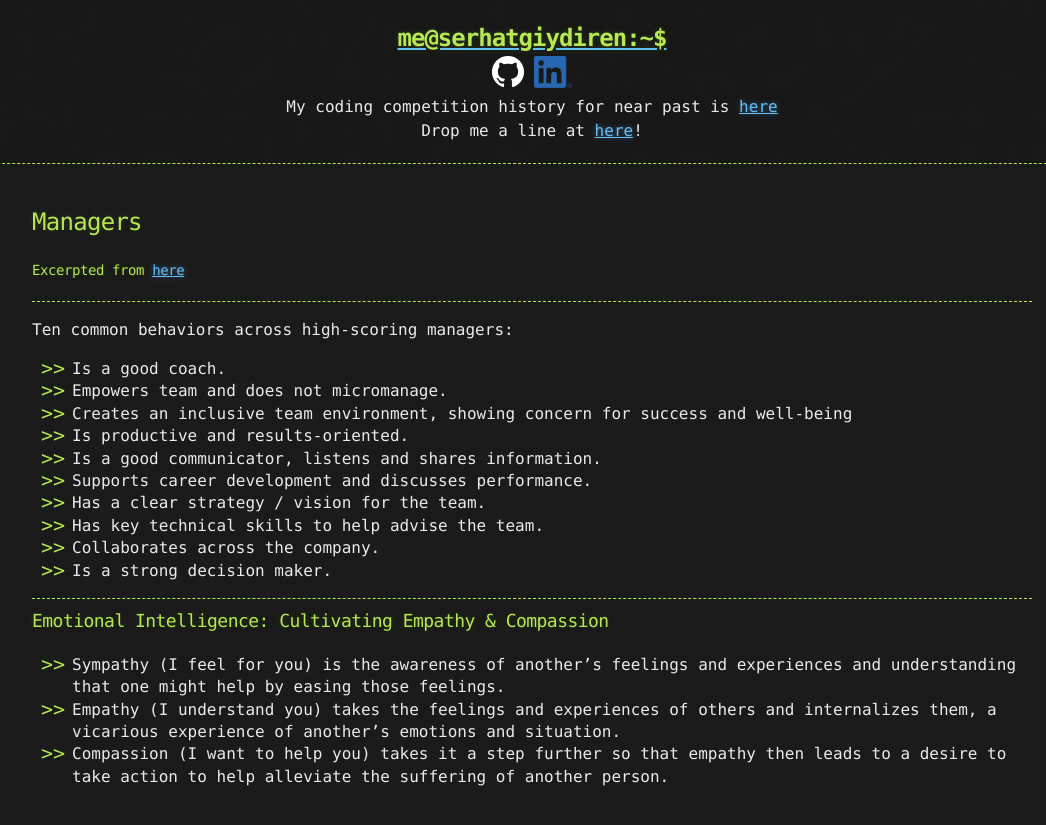
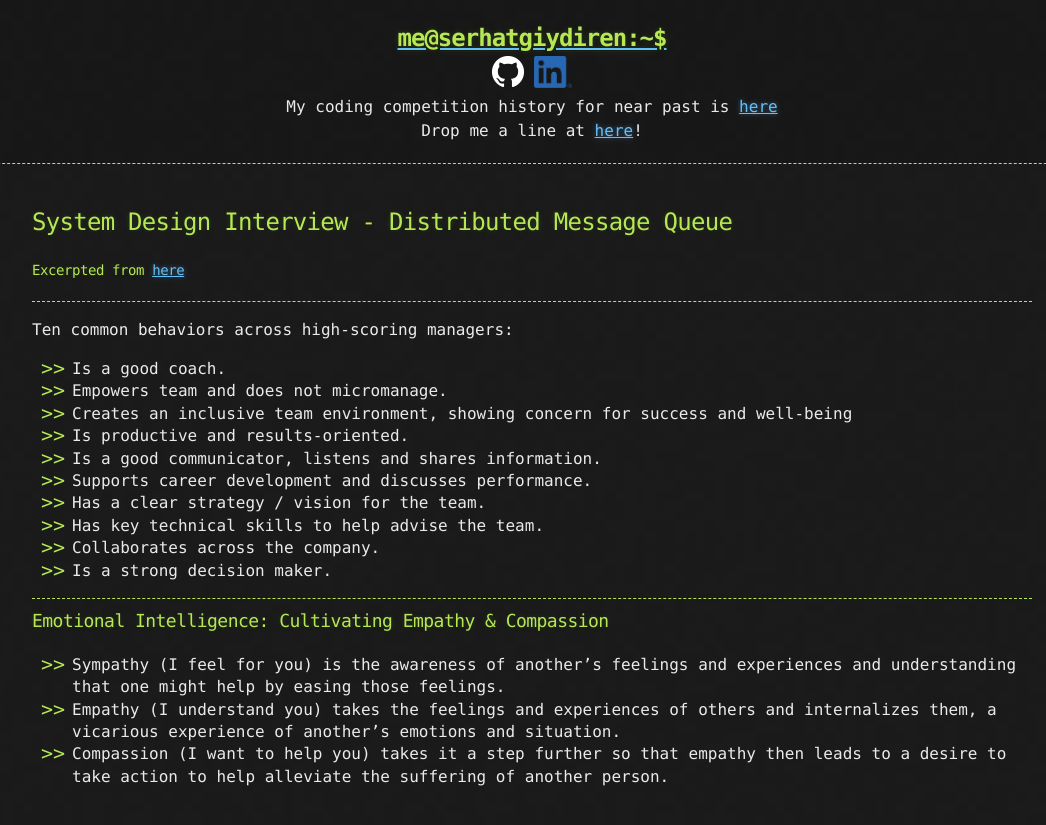
Before and after one commit to goodHunter27/serhatgiydiren.github.io, a Jekyll site: the page built from _posts/2020-01-14-system-design-interview-distributed-message-queue.md, in a window 1280 px wide. Shown: the top 825 px of the page, without its empty margins (108-1154 px from the left). Built offline with Jekyll 4.4.1, drawn with Linux system fonts in a browser that asks for light colours.

Commit message:
Update 2020-01-14-system-design-interview-distributed-message-queue.md

```diff
--- a/_posts/2020-01-14-system-design-interview-distributed-message-queue.md
+++ b/_posts/2020-01-14-system-design-interview-distributed-message-queue.md
@@ -1,9 +1,9 @@
 ---
-title: Managers
+title: System Design Interview - Distributed Message Queue
 published: true
 ---
 
-#### Excerpted from [here](https://rework.withgoogle.com/subjects/managers){:target="_blank"}
+#### Excerpted from [here](https://youtu.be/iJLL-KPqBpM){:target="_blank"}
 
 -----------------------
 
```
